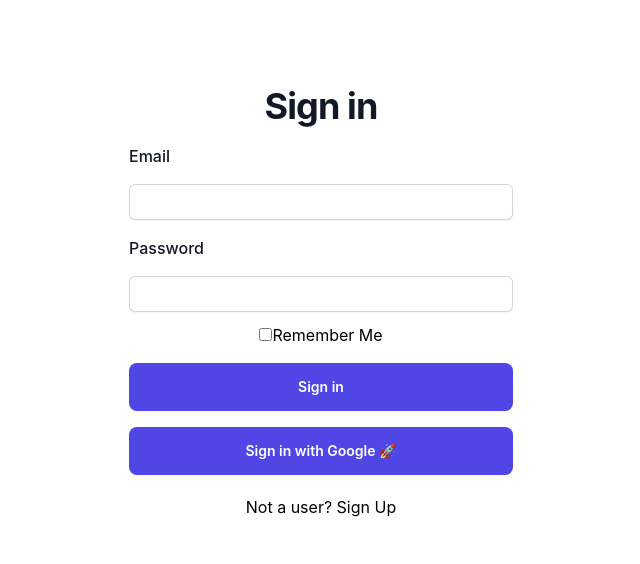
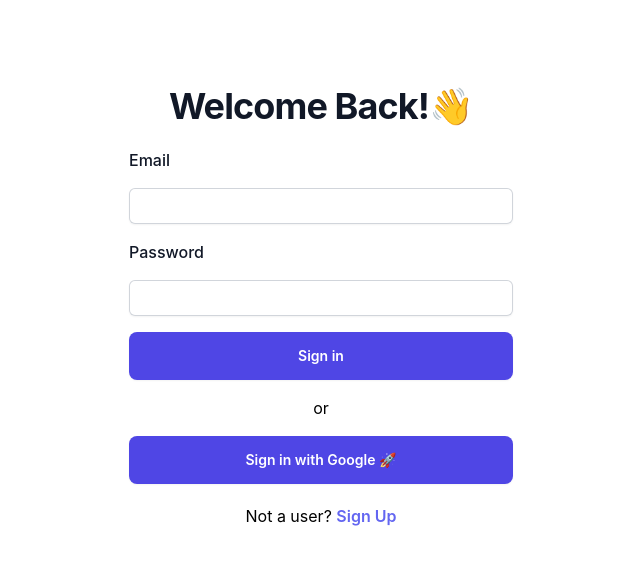
Before and after one commit to Muqtadirat/OAuth-Login-Page, a React (Create React App) app: page /LoginForm in a window 1280 px wide. Shown: the top 564 px of the page, without its empty margins (319-959 px from the left). Built offline with nearby package versions, Linux system fonts and the light colour scheme.

Commit message:
Form update

```diff
--- a/src/components/Form.js
+++ b/src/components/Form.js
@@ -87,7 +87,10 @@ function Form() {
         </div>
 
         <p>
-          Already a user? <Link to="/LoginForm">Login</Link>
+          Already a user?{" "}
+          <Link to="/LoginForm" className="text-indigo-500 font-semibold">
+            Login
+          </Link>
         </p>
       </form>
     </div>
--- a/src/components/LoginForm.js
+++ b/src/components/LoginForm.js
@@ -20,8 +20,8 @@ function LoginForm() {
   return (
     <div className="Form mt-10 sm:mx-auto sm:w-full sm:max-w-sm">
       <form id="login-form" className="space-y-4" action="#" method="POST">
-        <h1 className="mt-10 mb-5 text-center text-4xl font-bold leading-9 tracking-tight text-gray-900">
-          Sign in
+        <h1 className="mt-10 mb-6 text-center text-4xl font-bold leading-9 tracking-tight text-gray-900">
+          Welcome Back!👋
         </h1>
 
         <label
@@ -49,13 +49,13 @@ function LoginForm() {
           required
         />
 
-        <input type="checkbox" id="forgotPass" value="LogRemember" />
-        <label htmlFor="rememberMe">Remember Me</label>
         <input
           type="submit"
           value="Sign in"
           className="flex w-full justify-center rounded-lg bg-indigo-600 px-3 py-3 text-sm font-semibold leading-6 text-white shadow-sm hover:bg-indigo-500 focus-visible:outline focus-visible:outline-2 focus-visible:outline-offset-2 focus-visible:outline-indigo-600 cursor-pointer "
         />
+
+        <p className="my-3 text-center">or</p>
 
         <div>
           {" "}
@@ -65,7 +65,10 @@ function LoginForm() {
         </div>
 
         <p>
-          Not a user? <Link to="/Form">Sign Up</Link>
+          Not a user?{" "}
+          <Link to="/" className="text-indigo-500 font-semibold">
+            Sign Up
+          </Link>
         </p>
       </form>
     </div>
```
